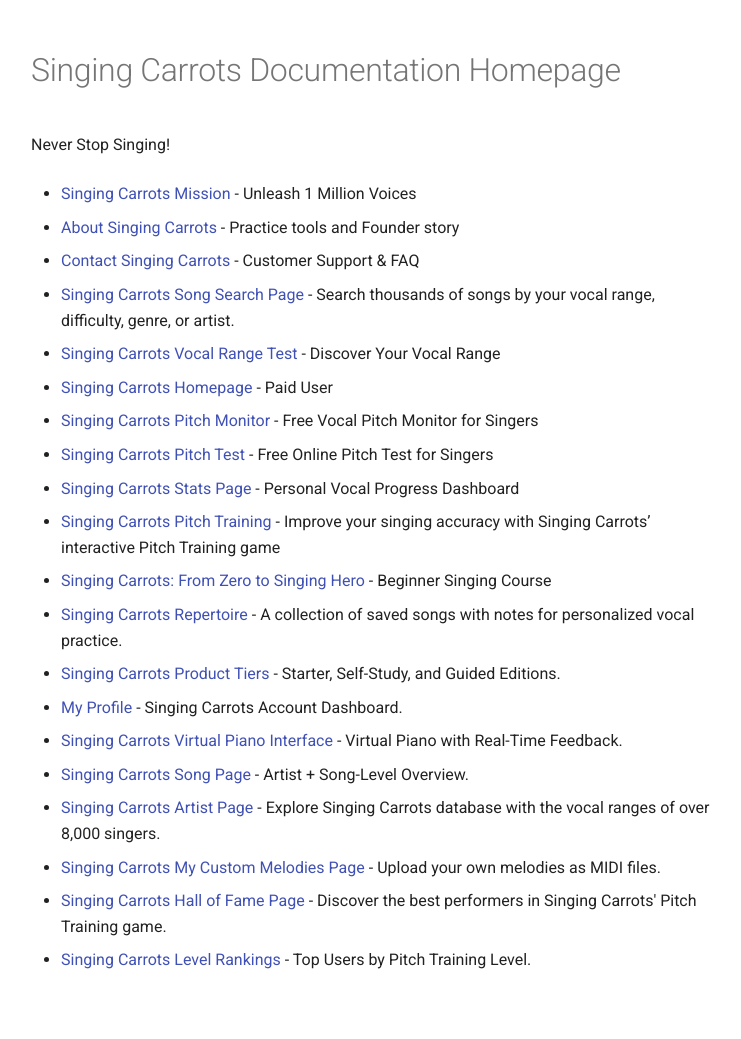
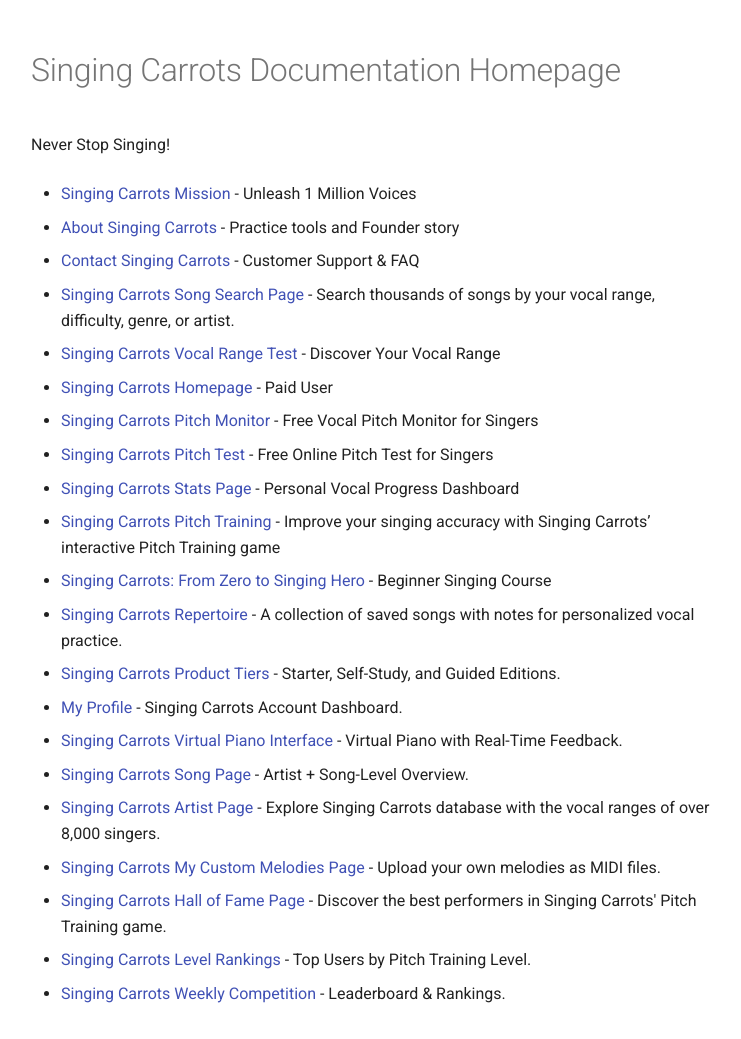
Before and after one commit to singingcarrots/docs, an MkDocs documentation site: the page built from docs/index.md, in a window 1280 px wide. Shown: the whole page, without its empty margins (265-1006 px from the left). Built offline with MkDocs 1.6.1 and Material for MkDocs 9.7.7, drawn with Linux system fonts in a browser that asks for light colours; before the commit the page ends 1005 px from its top, so only the background shows below that.

Commit message:
Update Pages “index”

```diff
--- a/docs/index.md
+++ b/docs/index.md
@@ -45,3 +45,5 @@
 * [Singing Carrots Hall of Fame Page](https://singingcarrots.com/docs/singing-carrots-hall-of-fame) - Discover the best performers in Singing Carrots' Pitch Training game.
 
 * [Singing Carrots Level Rankings](https://singingcarrots.com/docs/singing-carrots-level-rankings-page) - Top Users by Pitch Training Level.
+
+* [Singing Carrots Weekly Competition](https://singingcarrots.com/docs/singing-carrots-weekly-competition-page) - Leaderboard & Rankings.
```
